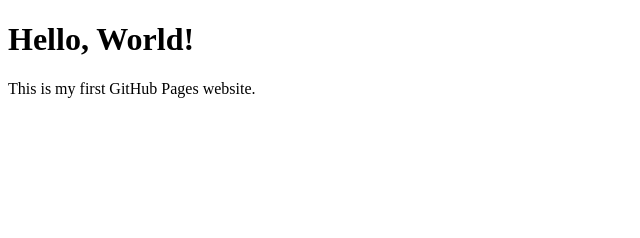
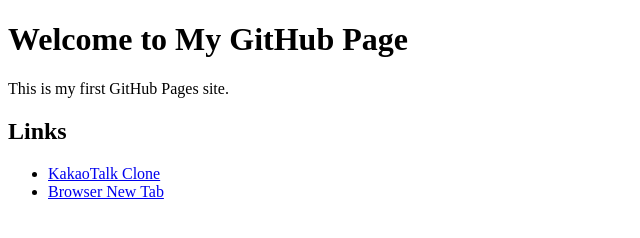
Before and after one commit to HughBGrant/HughBGrant.github.io, a plain HTML site: page index.html in a window 1280 px wide. Shown: the whole page, without its empty margins (0-640 px from the left). Drawn offline with Linux system fonts and the light colour scheme.

Commit message:
Update index.html

```diff
--- a/index.html
+++ b/index.html
@@ -1,11 +1,17 @@
 <!DOCTYPE html>
-<html>
+<html lang="en">
 <head>
-  <meta charset="utf-8">
-  <title>Welcome to My GitHub Page</title>
+  <meta charset="UTF-8">
+  <title>My GitHub Page</title>
 </head>
 <body>
-  <h1>Hello, World!</h1>
-  <p>This is my first GitHub Pages website.</p>
+  <h1>Welcome to My GitHub Page</h1>
+  <p>This is my first GitHub Pages site.</p>
+
+  <h2>Links</h2>
+  <ul>
+    <li><a href="https://hughbgrant.github.io/KakaoTalkClone/" target="_blank">KakaoTalk Clone</a></li>
+    <li><a href="https://hughbgrant.github.io/BrowserNewTab/" target="_blank">Browser New Tab</a></li>
+  </ul>
 </body>
 </html>
```
